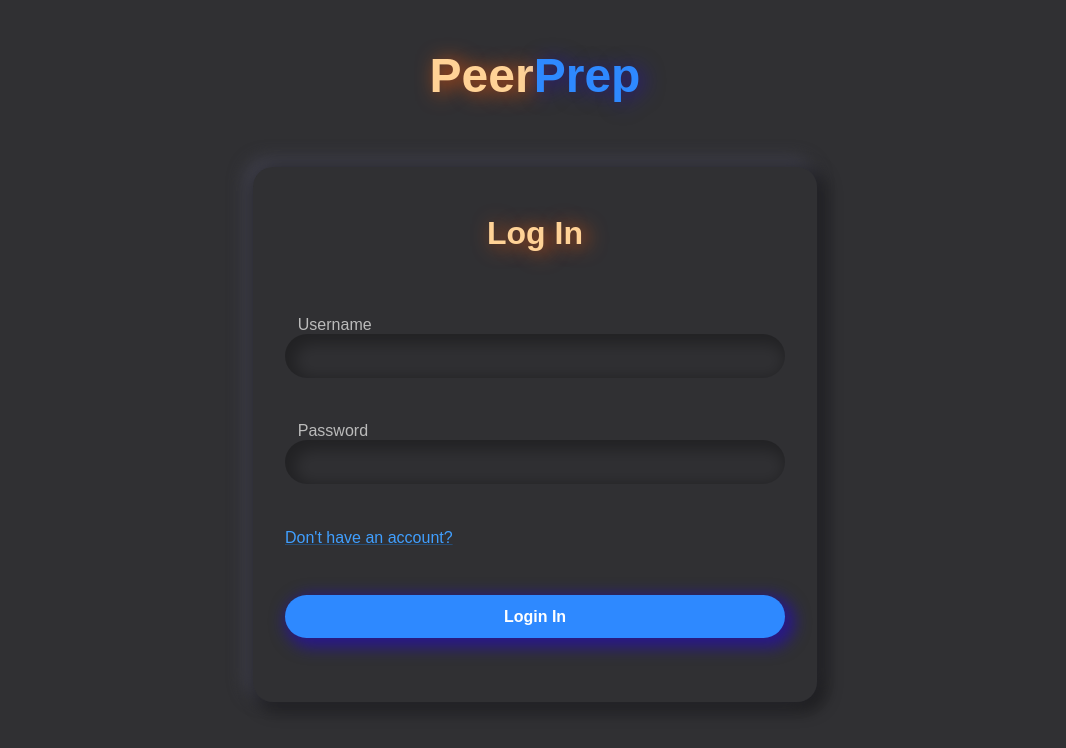
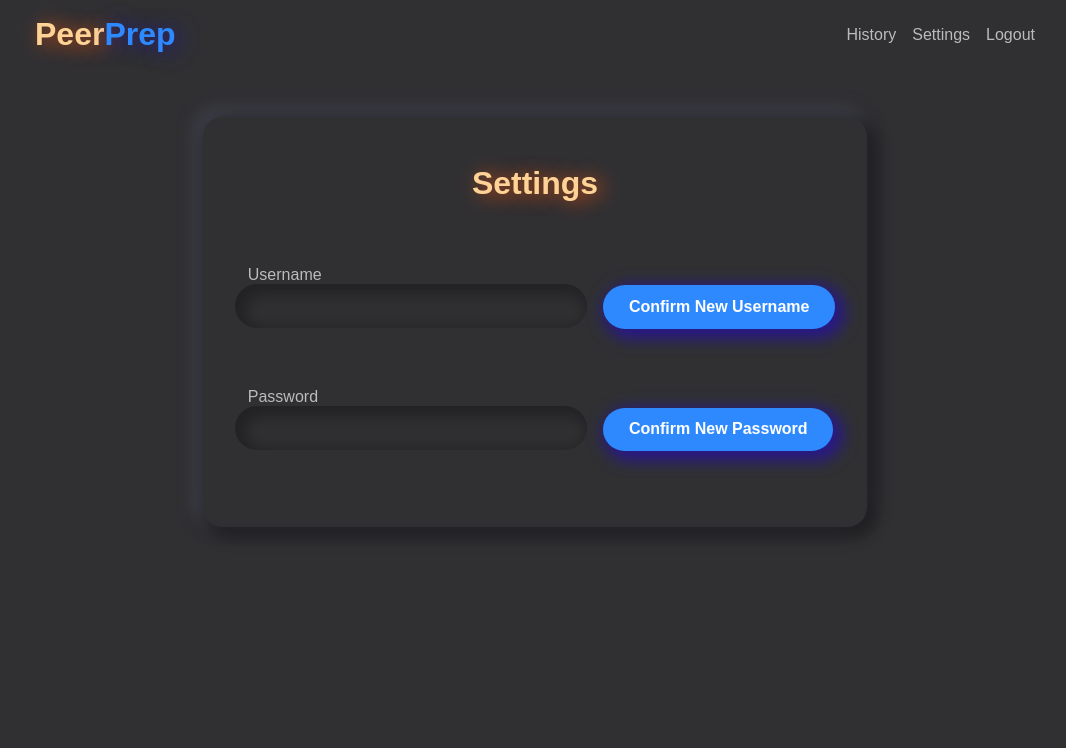
Before and after one commit to CS3219-AY2223S1/cs3219-project-ay2223s1-g47, a React (Create React App) app in the folder frontend/: page /settings in a window 1280 px wide. Before the commit this address led to /login. Shown: the top 748 px of the page, without its empty margins (105-1171 px from the left). Built offline with nearby package versions, Linux system fonts and the light colour scheme; no server answers.

Commit message:
Fix settings styles

```diff
--- a/frontend/src/components/AccountPage.tsx
+++ b/frontend/src/components/AccountPage.tsx
@@ -6,28 +6,33 @@ import { UserContext, UserContextType } from "../contexts/UserContext";
 import useIsMobile from "../hooks/useIsMobile";
 import { TextField } from "./TextField";
 
-const SettingsForm = styled.form`
+const SettingsCard = styled.form`
   border-radius: 20px;
   box-shadow: 5px 5px 15px 5px rgba(0, 0, 0, .4),
-      -5px -5px 15px 5px rgba(255, 255, 255, .1);
-  display: grid;
-  grid-column-gap: 1rem;
-  grid-row-gap: 3rem;
-  grid-template-columns: 1fr auto;
-  grid-template-areas: 'heading heading'
-                       'field1 field1'
-                       'field2 field2';
+      -5px -5px 15px 5px rgba(63, 63, 74, 1);
   margin: 0 auto;
   max-width: 600px;
-  padding: 4rem 2rem;
+  padding: 3rem 2rem 4rem 2rem;
+
+  > form {
+    display: grid;
+    grid-column-gap: 1rem;
+    grid-row-gap: 3rem;
+    grid-template-columns: 1fr auto;
+    grid-template-rows: auto;
+  }
 
   > h1 {
     color: rgb(255, 210, 150);
     grid-area: heading;
-    margin: 0 auto 2rem auto;
+    margin: 0 auto 4rem auto;
     text-align: center;
     text-shadow: 5px 2px 20px rgba(255, 90, 8, .8);
   }
+`;
+
+const ButtonContainer = styled.div`
+  margin: 1.2em 0 0 0;
 `;
 
 const Button = styled.button`
@@ -70,7 +75,8 @@ function AccountPage() {
   const navigate = useNavigate();
 
   // ================ Event handlers ==================
-  const handleChangeUsername = async () => {
+  const handleChangeUsername = async (e: any) => {
+    e.preventDefault();
     await apiCallUserChangeUsername(username, "")
     .then((response) => {
       if (response.status === 200) {
@@ -87,7 +93,8 @@ function AccountPage() {
     });
   }
 
-  const handleChangePassword = async () => {
+  const handleChangePassword = async (e: any) => {
+    e.preventDefault();
     await apiCallUserChangePassword("", password)
     .then((response) => {
       if (response.status === 200) {
@@ -140,14 +147,19 @@ function AccountPage() {
 
 
   // ====== Render ======
-  return (
-    <SettingsForm>
-      <h1>Settings</h1>
-        {changeUser_TextField}
+  return (<SettingsCard>
+    <h1>Settings</h1>
+    <form>
+      {changeUser_TextField}
+      <ButtonContainer>
         {changeUser_button}
-        {changePassword_TextField}
+      </ButtonContainer>
+      {changePassword_TextField}
+      <ButtonContainer>
         {changePassword_button}
-    </SettingsForm>
+      </ButtonContainer>
+    </form>
+  </SettingsCard>
   );
 }
 export default AccountPage;
--- a/frontend/src/components/NavBar.tsx
+++ b/frontend/src/components/NavBar.tsx
@@ -18,16 +18,16 @@ const NavBarWrapper = styled.div`
 
     li {
         margin: 0 0 0 1em;
+
+        a {
+            color: inherit;
+            text-decoration: none;
+        }
     }
 
     li:first-of-type {
         flex: 1;
         margin: 0;
-    }
-
-    a {
-        color: inherit;
-        text-decoration: none;
     }
 
     a:hover {
--- a/frontend/src/components/collaboration/ActiveRoomComponent.tsx
+++ b/frontend/src/components/collaboration/ActiveRoomComponent.tsx
@@ -3,7 +3,7 @@ import styled from "styled-components";
 const RoomCard = styled.div`
   border-radius: 20px;
   box-shadow: 5px 5px 15px 5px rgba(0, 0, 0, .4),
-  -5px -5px 15px 5px rgba(255, 255, 255, .1);
+      -5px -5px 15px 5px rgba(63, 63, 74, 1);
   display: grid;
   grid-column-gap: .5rem;
   grid-template-columns: 1fr auto auto;
--- a/frontend/src/components/matching/MatchingPage.tsx
+++ b/frontend/src/components/matching/MatchingPage.tsx
@@ -19,7 +19,7 @@ const Card = styled.div`
   align-items: center;
   border-radius: 20px;
   box-shadow: 5px 5px 15px 5px rgba(0, 0, 0, .4),
-      -5px -5px 15px 5px rgba(255, 255, 255, .1);
+      -5px -5px 15px 5px rgba(63, 63, 74, 1);
   display: flex;
   flex-direction: column;
   justify-content: center;
--- a/frontend/src/components/user/LoginPage.tsx
+++ b/frontend/src/components/user/LoginPage.tsx
@@ -102,8 +102,6 @@ function LoginPage() {
       return;
     }
 
-    console.log(username)
-
     // try to login in the backend
     await login(username, password)
       .then((response) => {
--- a/frontend/src/contexts/UserContext.tsx
+++ b/frontend/src/contexts/UserContext.tsx
@@ -42,7 +42,7 @@ const UserContextProvider = (props: { children: JSX.Element }) => {
   const defaultUser: User = {
     username: "",
     userId: "",
-    loggedIn: false,
+    loggedIn: true,
   };
   const [user, setUser] = useState<User>(defaultUser);
 
```
